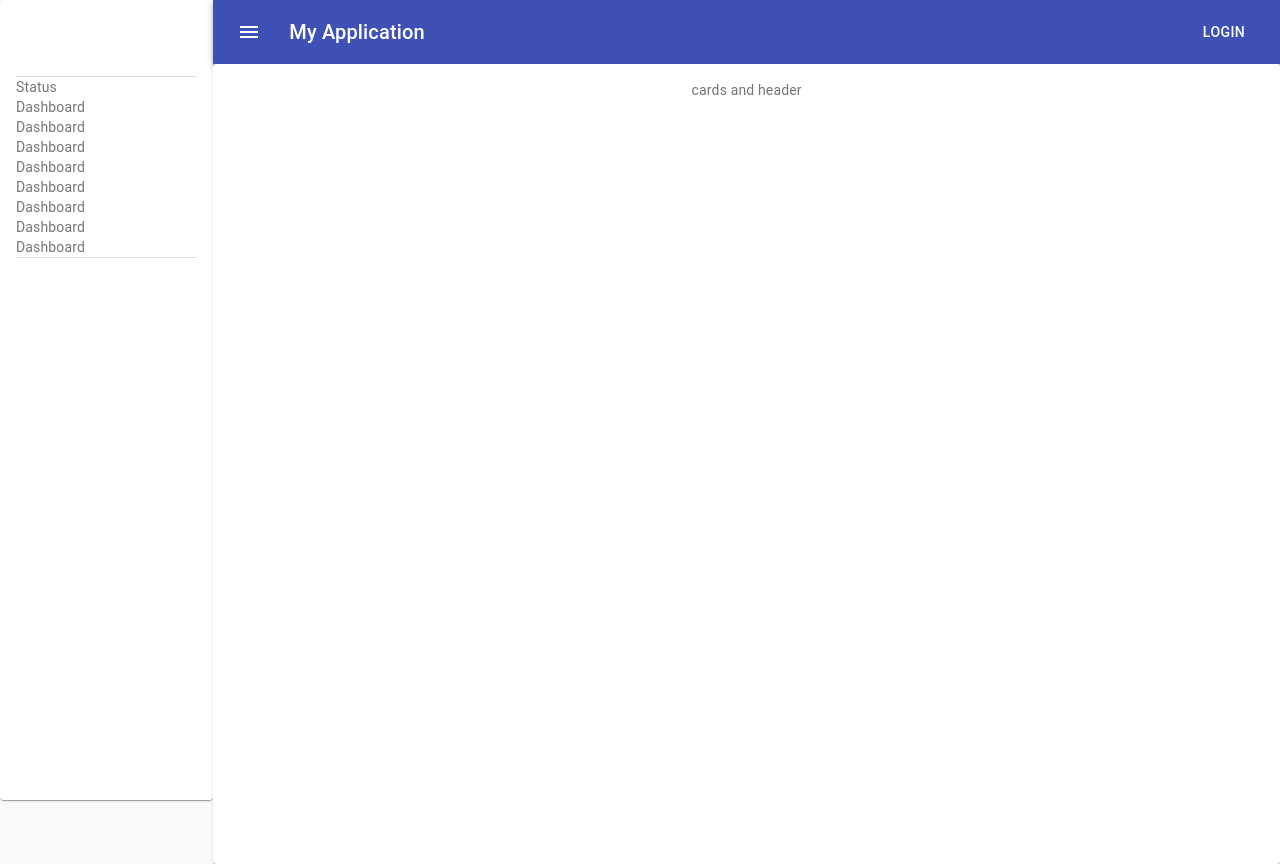
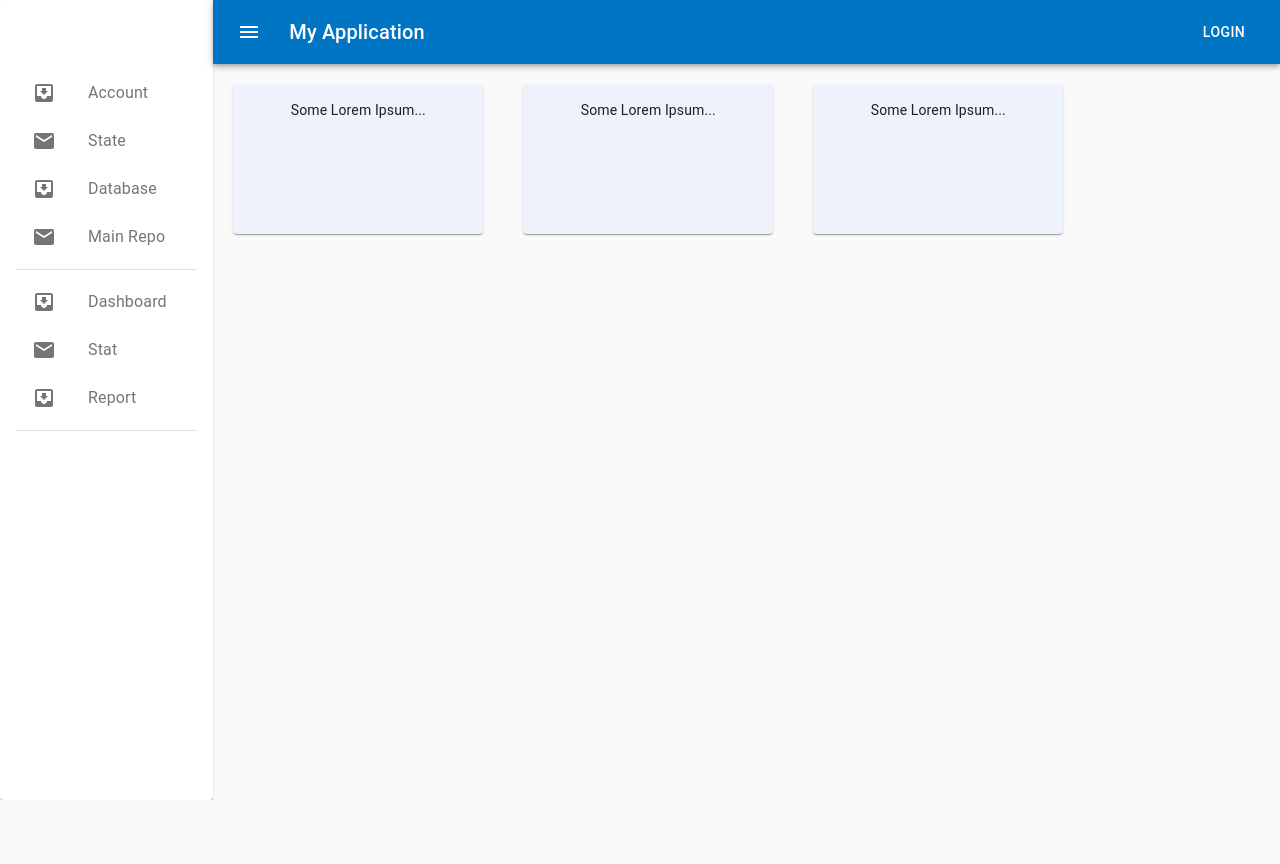
Before and after one commit to Magicianred/grid-test-material-ui, a React (Create React App) app in the folder grid-test-material-ui/: page / in a window 1280 px wide. After the commit the page ends 800 px from the top, so only its background shows below. Built offline with nearby package versions, Linux system fonts and the light colour scheme.

Commit message:
push updates

```diff
--- a/grid-test-material-ui/src/App.js
+++ b/grid-test-material-ui/src/App.js
@@ -1,5 +1,3 @@
-import React, { Component } from "react";
-// ---------------------------------
 import Grid from "@material-ui/core/Grid";
 import Paper from "@material-ui/core/Paper";
 import AppBar from "@material-ui/core/AppBar";
@@ -8,15 +6,22 @@ import { makeStyles } from "@material-ui/core/styles";
 import IconButton from "@material-ui/core/IconButton";
 import Toolbar from "@material-ui/core/Toolbar";
 import Typography from "@material-ui/core/Typography";
+import MailIcon from "@material-ui/icons/Mail";
+import List from "@material-ui/core/List";
+import ListItem from "@material-ui/core/ListItem";
+import ListItemIcon from "@material-ui/core/ListItemIcon";
+import ListItemText from "@material-ui/core/ListItemText";
+import InboxIcon from "@material-ui/icons/MoveToInbox";
 import MenuIcon from "@material-ui/icons/Menu";
 import Button from "@material-ui/core/Button";
-import Divider from '@material-ui/core/Divider';
-
+import Divider from "@material-ui/core/Divider";
+import Card from "@material-ui/core/Card";
+import CardActions from "@material-ui/core/CardActions";
+import CardContent from "@material-ui/core/CardContent";
 
 // ---------------------------------------------
 
 import "./App.css";
-const drawerWidth = 240;
 
 const useStyles = makeStyles((theme) => ({
   root: {
@@ -35,14 +40,27 @@ const useStyles = makeStyles((theme) => ({
     flexGrow: 1,
     textAlign: "left",
   },
-  sidBarItems:{
-    display:"flex",
-    flexGrow:2
+  sidBarItems: {
+    display: "flex",
+    flexGrow: 2,
+    marginTop: "10px",
+    marginBottom: "10px",
   },
-  space:{
-    marginTop:"60px"
-  }
-
+  space: {
+    marginTop: "45px",
+  },
+  card: {
+    margin: "20px",
+    width: "250px",
+    backgroundColor: "#edf2fb",
+    height: "150px",
+  },
+  cardTitle: {
+    fontSize: 14,
+  },
+  appBar: {
+    backgroundColor: "#0075c4",
+  },
 }));
 
 function App() {
@@ -52,25 +70,40 @@ function App() {
     <div className="App">
       <CssBaseline />
       <Grid container spacing={0}>
+        {/* SideBar-Start */}
         <Grid item md={2} sm={3} xs={2}>
           <Paper className={classes.paper}>
             <div className={classes.space}></div>
-            <Divider/>
-            <div className={classes.sidBarItems}>Status</div>
-            <div className={classes.sidBarItems}>Dashboard</div>
-            <div className={classes.sidBarItems}>Dashboard</div>
-            <div className={classes.sidBarItems}>Dashboard</div>
-            <div className={classes.sidBarItems}>Dashboard</div>
-            <div className={classes.sidBarItems}>Dashboard</div>
-            <div className={classes.sidBarItems}>Dashboard</div>
-            <div className={classes.sidBarItems}>Dashboard</div>
-            <div className={classes.sidBarItems}>Dashboard</div>
-            <Divider/>
-
+            <List>
+              {["Account", "State", "Database", "Main Repo"].map(
+                (text, index) => (
+                  <ListItem button key={text}>
+                    <ListItemIcon>
+                      {index % 2 === 0 ? <InboxIcon /> : <MailIcon />}
+                    </ListItemIcon>
+                    <ListItemText primary={text} />
+                  </ListItem>
+                )
+              )}
+            </List>
+            <Divider />
+            <List>
+              {["Dashboard", "Stat", "Report"].map((text, index) => (
+                <ListItem button key={text}>
+                  <ListItemIcon>
+                    {index % 2 === 0 ? <InboxIcon /> : <MailIcon />}
+                  </ListItemIcon>
+                  <ListItemText primary={text} />
+                </ListItem>
+              ))}
+            </List>
+            <Divider />
           </Paper>
         </Grid>
+        {/* SideBar-End */}
+
         <Grid item md={10} sm={9} xs={10}>
-          <AppBar position="static">
+          <AppBar position="static" className={classes.appBar}>
             <Toolbar>
               <IconButton
                 edge="start"
@@ -78,7 +111,7 @@ function App() {
                 color="inherit"
                 aria-label="menu"
               >
-                <MenuIcon />
+                <MenuIcon color="textSecondary" />
               </IconButton>
               <Typography variant="h6" className={classes.title}>
                 My Application
@@ -86,7 +119,31 @@ function App() {
               <Button color="inherit">Login</Button>
             </Toolbar>
           </AppBar>
-          <Paper className={classes.paper}>cards and header</Paper>
+          {/* <Paper className={classes.paper}>cards and header</Paper> */}
+          {/* Card's Grid */}
+          <Grid container spacing={0.5}>
+            <Card className={classes.card}>
+              <CardContent>
+                <Typography className={classes.cardTitle}>
+                  Some Lorem Ipsum...
+                </Typography>
+              </CardContent>
+            </Card>
+            <Card className={classes.card}>
+              <CardContent>
+                <Typography className={classes.cardTitle}>
+                  Some Lorem Ipsum...
+                </Typography>
+              </CardContent>
+            </Card>
+            <Card className={classes.card}>
+              <CardContent>
+                <Typography className={classes.cardTitle}>
+                  Some Lorem Ipsum...
+                </Typography>
+              </CardContent>
+            </Card>
+          </Grid>
         </Grid>
       </Grid>
     </div>
```
